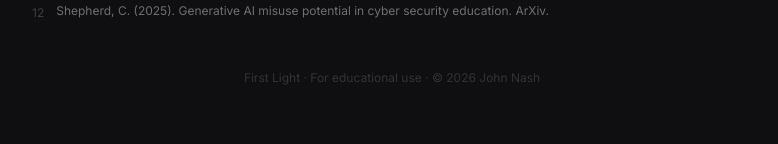
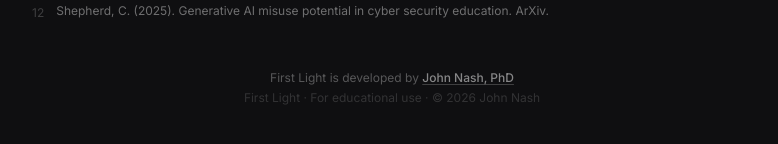
Before and after one commit to jbnash/first-light, a Next.js app: page /evidence in a window 1280 px wide. Shown: the part 3473-3617 px from the top of the page, without its empty margins (248-1026 px from the left). Built offline with nearby package versions, Linux system fonts and the light colour scheme.

Commit message:
Add developer attribution with LinkedIn link to evidence page
Co-Authored-By: Claude Sonnet 4.6 <noreply@anthropic.com>

```diff
--- a/src/app/evidence/page.tsx
+++ b/src/app/evidence/page.tsx
@@ -262,9 +262,22 @@ export default function EvidencePage() {
           </ol>
         </div>
 
-        <p className="text-center text-xs text-neutral-400 dark:text-white/15 mt-12">
-          First Light · For educational use · © 2026 John Nash
-        </p>
+        <div className="mt-12 text-center">
+          <p className="text-xs text-neutral-500 dark:text-white/30">
+            First Light is developed by{" "}
+            <a
+              href="https://linkedin.com/in/jnash"
+              target="_blank"
+              rel="noopener noreferrer"
+              className="font-medium text-neutral-600 dark:text-white/50 underline underline-offset-2 decoration-neutral-300 dark:decoration-white/20 hover:text-amber-600 dark:hover:text-amber-400 transition-colors"
+            >
+              John Nash, PhD
+            </a>
+          </p>
+          <p className="text-xs text-neutral-400 dark:text-white/15 mt-1">
+            First Light · For educational use · © 2026 John Nash
+          </p>
+        </div>
       </div>
     </main>
   );
```
